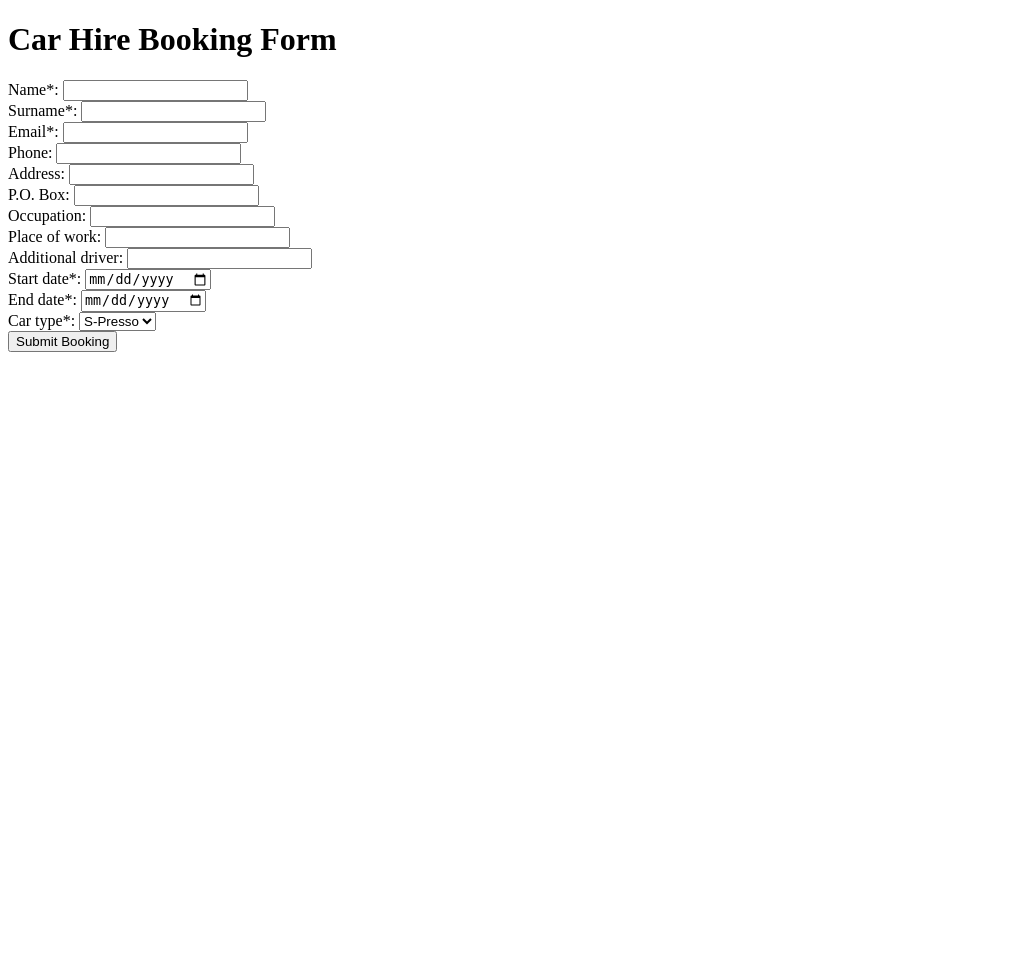
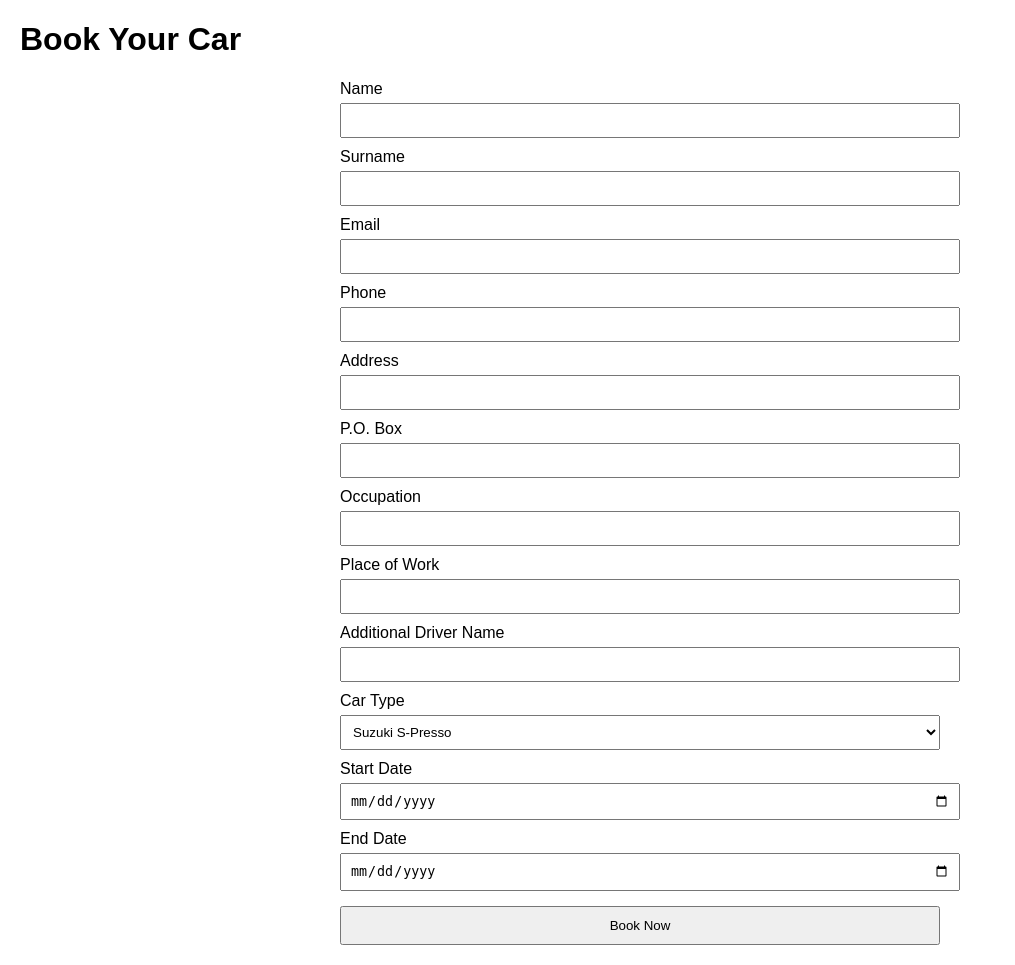
Before and after one commit to GrumpysCarHire/car-hire, a Flask app: page / in a window 1280 px wide. Shown: the whole page, without its empty margins (0-1015 px from the left). Before the commit the page ends 352 px from the top, so only its background shows below. Run offline with Flask 3, Linux system fonts and the light colour scheme.

Commit message:
Fix templates to match form fields with app.py

```diff
--- a/templates/index.html
+++ b/templates/index.html
@@ -1,14 +1,22 @@
 <!DOCTYPE html>
 <html>
 <head>
-    <title>Car Hire Booking</title>
+    <title>Grumpy's Car Hire</title>
+    <style>
+        body { font-family: Arial, sans-serif; margin: 20px; }
+        form { max-width: 600px; margin: auto; }
+        label { display: block; margin-top: 10px; }
+        input, select { width: 100%; padding: 8px; margin-top: 5px; }
+        button { margin-top: 15px; padding: 10px; width: 100%; }
+        .flash { color: red; margin: 10px 0; }
+    </style>
 </head>
 <body>
-    <h1>Car Hire Booking Form</h1>
+    <h1>Book Your Car</h1>
 
     {% with messages = get_flashed_messages() %}
       {% if messages %}
-        <ul style="color:red;">
+        <ul class="flash">
           {% for message in messages %}
             <li>{{ message }}</li>
           {% endfor %}
@@ -16,25 +24,47 @@
       {% endif %}
     {% endwith %}
 
-    <form method="post">
-        <label>Name*: <input name="name" required></label><br>
-        <label>Surname*: <input name="surname" required></label><br>
-        <label>Email*: <input type="email" name="email" required></label><br>
-        <label>Phone: <input name="phone"></label><br>
-        <label>Address: <input name="address"></label><br>
-        <label>P.O. Box: <input name="pobox"></label><br>
-        <label>Occupation: <input name="occupation"></label><br>
-        <label>Place of work: <input name="placeofwork"></label><br>
-        <label>Additional driver: <input name="additional_driver"></label><br>
-        <label>Start date*: <input type="date" name="start_date" required></label><br>
-        <label>End date*: <input type="date" name="end_date" required></label><br>
-        <label>Car type*:
+    <form method="POST">
+        <label>Name</label>
+        <input type="text" name="name" required>
+
+        <label>Surname</label>
+        <input type="text" name="surname" required>
+
+        <label>Email</label>
+        <input type="email" name="email" required>
+
+        <label>Phone</label>
+        <input type="text" name="phone" required>
+
+        <label>Address</label>
+        <input type="text" name="address">
+
+        <label>P.O. Box</label>
+        <input type="text" name="pobox">
+
+        <label>Occupation</label>
+        <input type="text" name="occupation">
+
+        <label>Place of Work</label>
+        <input type="text" name="workplace">
+
+        <label>Additional Driver Name</label>
+        <input type="text" name="additional_driver">
+
+        <label>Car Type</label>
         <select name="car_type" required>
-                <option value="S-Presso">S-Presso</option>
+            <option value="S-Presso">Suzuki S-Presso</option>
             <option value="Volvo">Volvo</option>
         </select>
-        </label><br>
-        <button type="submit">Submit Booking</button>
+
+        <label>Start Date</label>
+        <input type="date" name="start_date" required>
+
+        <label>End Date</label>
+        <input type="date" name="end_date" required>
+
+        <button type="submit">Book Now</button>
     </form>
 </body>
 </html>
```
Lines whose indentation alone changed are shown as unchanged.
